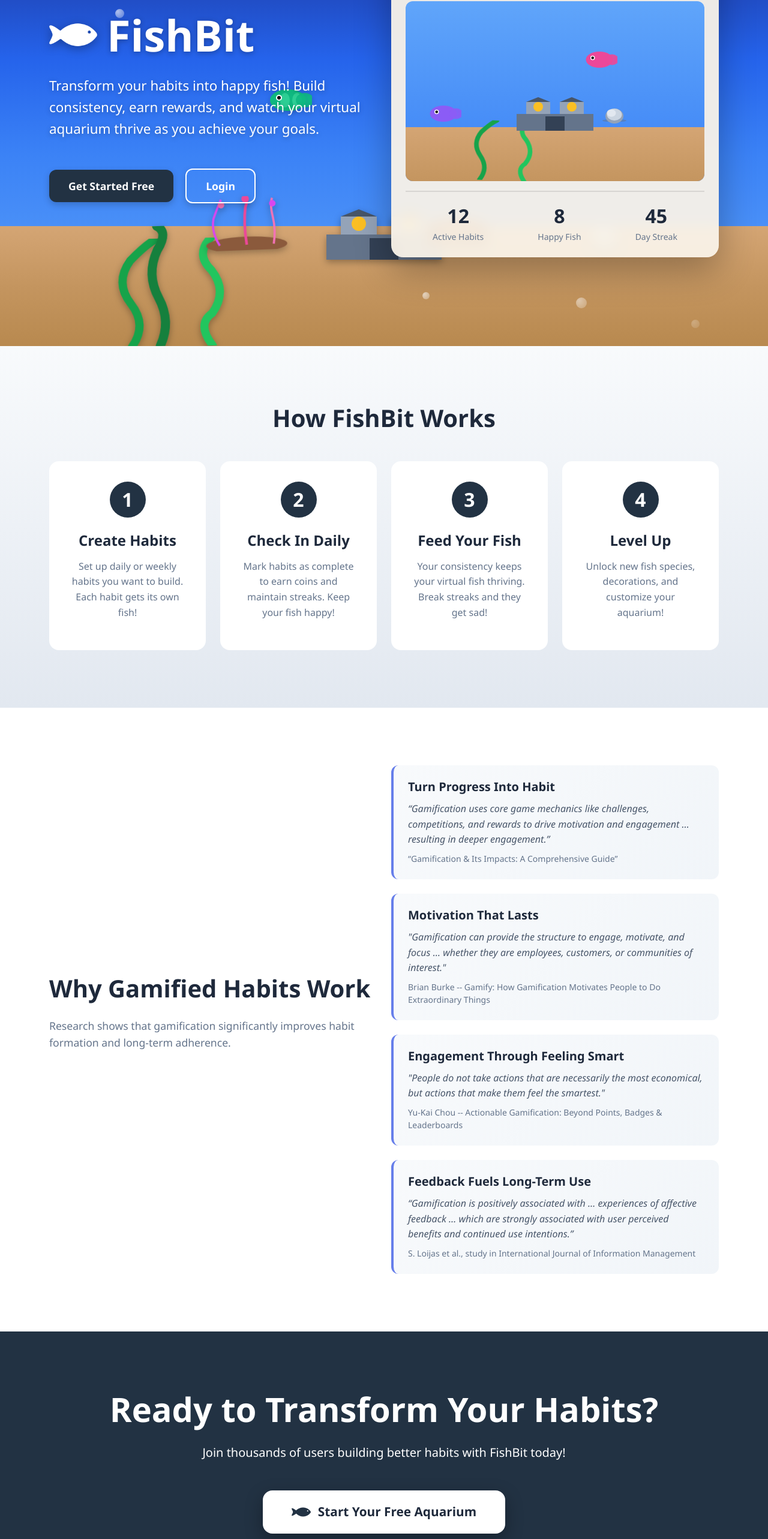
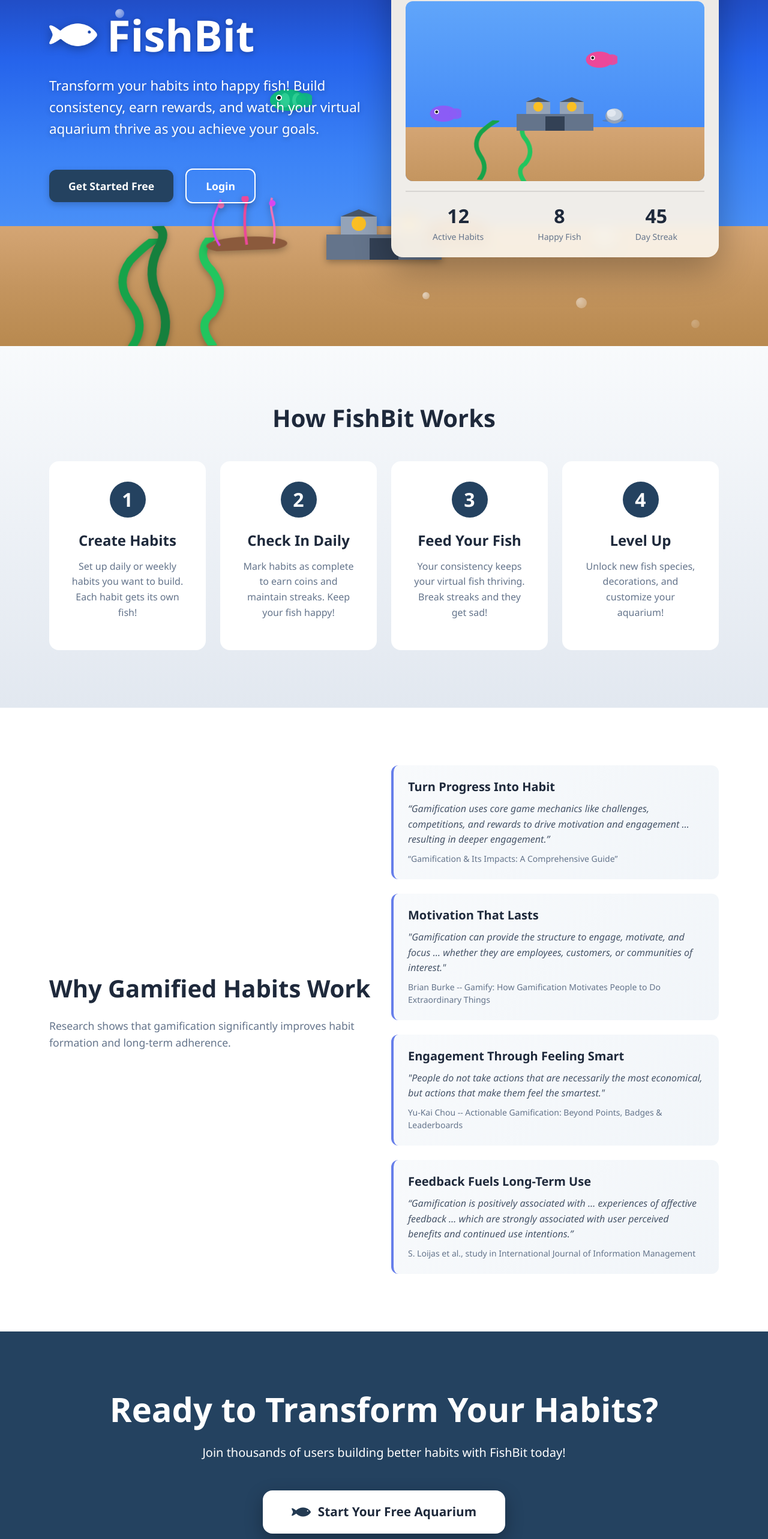
Before and after one commit to Rotocli/WAD2Project, a Vue app in the folder fishbit/: page / in a window 1280 px wide. Shown: the part 223-2789 px from the top of the page at 60% size. Built offline with nearby package versions, Linux system fonts and the light colour scheme; no server answers.

Commit message:
updated colors

```diff
--- a/fishbit/src/views/HomeView.vue
+++ b/fishbit/src/views/HomeView.vue
@@ -752,7 +752,7 @@ onMounted(() => {
 }
 
 .btn-primary.btn-cta {
-  background: #223243;
+  background: #244260;
   color: white;
 }
 
@@ -922,7 +922,7 @@ onMounted(() => {
 .feature-number {
   width: 60px;
   height: 60px;
-  background: #223243;
+  background: #244260;
   color: white;
   font-size: 2rem;
   font-weight: bold;
@@ -991,7 +991,7 @@ onMounted(() => {
 /* Final CTA Section */
 .final-cta-section {
   padding: 6rem 0;
-  background: #223243;
+  background: #244260;
 }
 
 .btn-cta-large {
@@ -1164,7 +1164,7 @@ onMounted(() => {
 }
 
 .btn-submit {
-  background: #223243;
+  background: #244260;
   color: white;
   border: none;
   padding: 0.875rem;
```
Also changed, not shown: fishbit/src/assets/image-dark.png.
